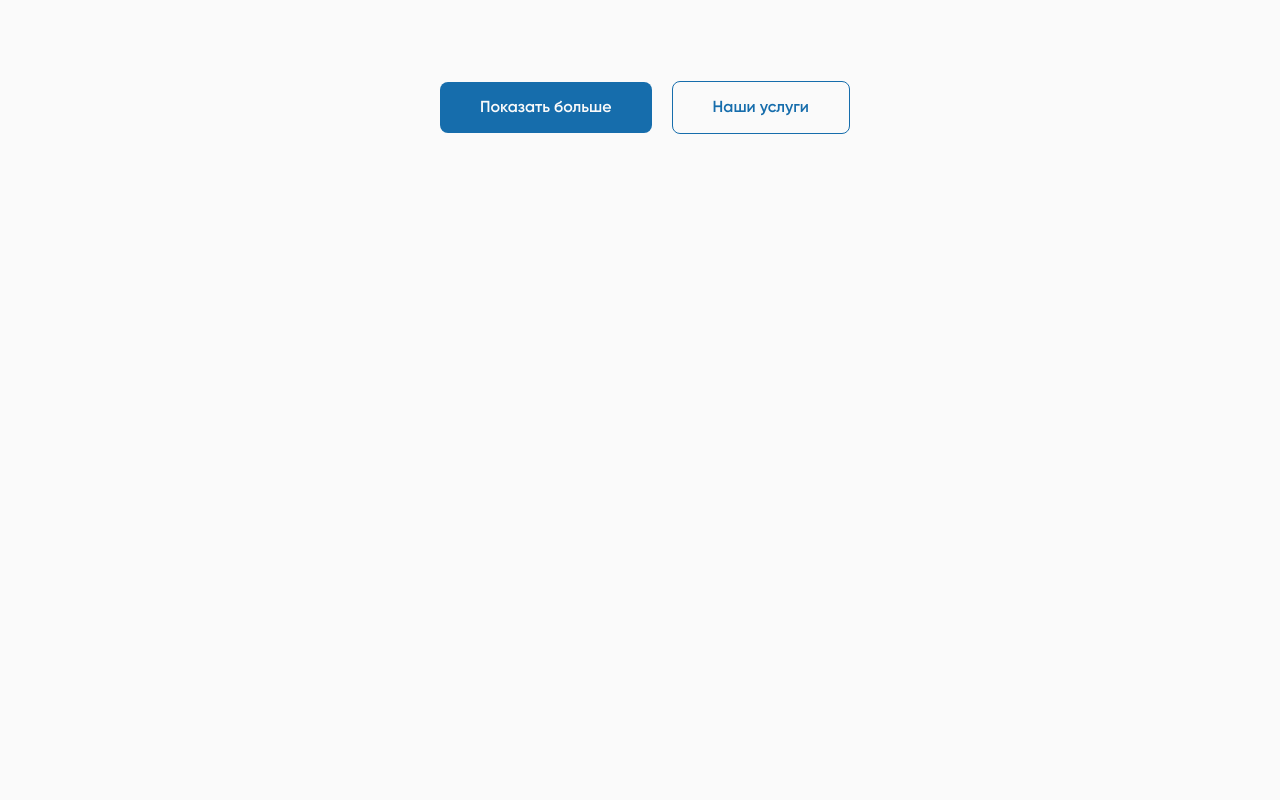
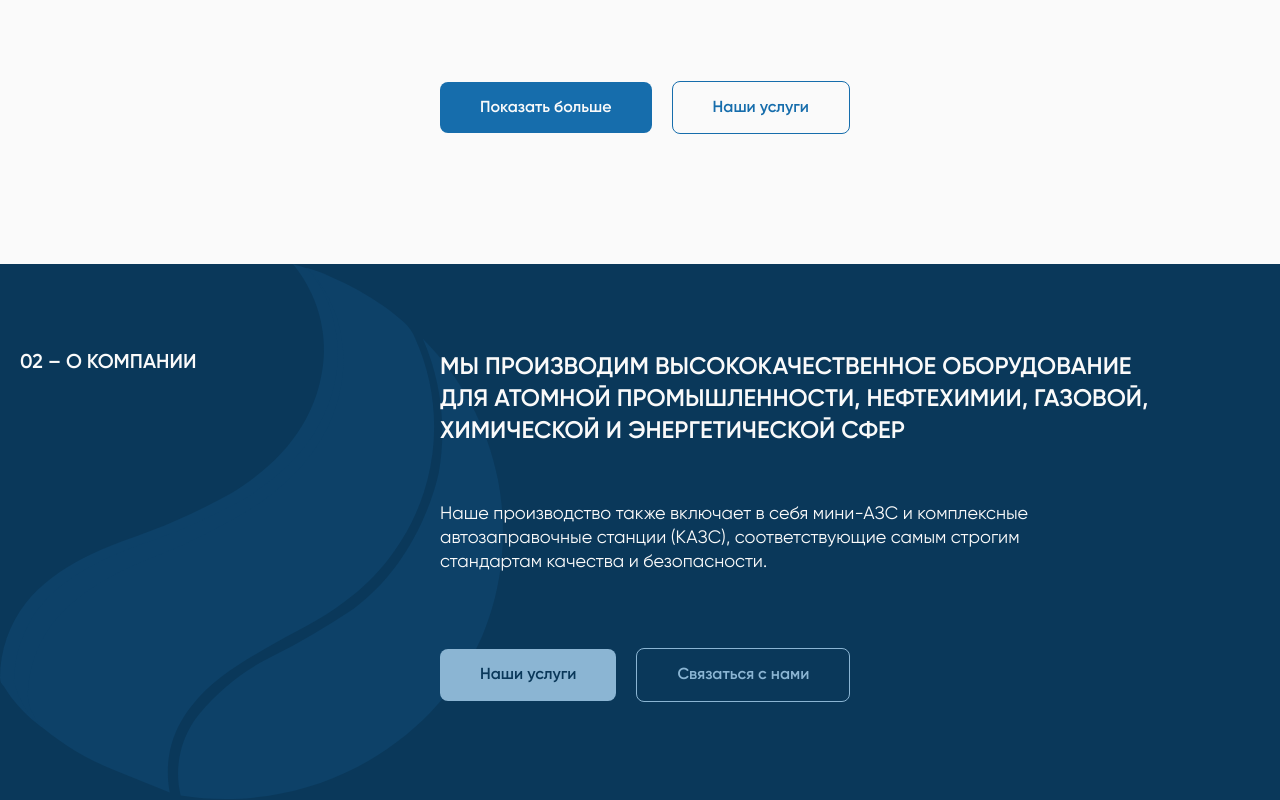
Before and after one commit to danelian/uralhim, a website: page src/index.html in a window 1280 px wide. Shown: the part 1982-2782 px from the top of the page. Before the commit the page ends 2246 px from the top, so only its background shows below. Drawn offline with nearby package versions, Linux system fonts and the light colour scheme; files that its build step writes are made by us from their sources; files whose address does not match are found by name.

Commit message:
section companybl - desktop

```diff
--- a/src/index.html
+++ b/src/index.html
@@ -21,6 +21,8 @@
 
 		@@include('widgets/productsbl.html')
 
+		@@include('widgets/companybl.html')
+
 	</main>
 
 	@@include('template/footer.html')
--- a/src/scss/blocks/buttons.scss
+++ b/src/scss/blocks/buttons.scss
@@ -16,7 +16,9 @@
 	flex-wrap: wrap;
 	width: 100%;
 	.button-primary,
-	.button-second {
+	.button-second,
+	.button-primary-dark,
+	.button-second-dark {
 		margin-top: 10px;
 		margin-bottom: 10px;
 		&:not(:last-child) {
@@ -57,6 +59,32 @@
 		background-color: var(--midGrey-color);
 	}
 }
+.button-primary-dark {
+	display: inline-flex;
+	align-items: center;
+	justify-content: center;
+	padding: 17px 40px 15px;
+	font-size: 16px;
+	line-height: 1.2;
+	font-weight: 600;
+	text-align: center;
+	color: var(--darkBlue-color);
+	text-decoration: none;
+	border: 0;outline: none;
+	border-radius: 8px;
+	background-color: var(--lightBlue-color);
+	transition: .3s ease;
+	&:hover {
+		text-decoration: none;
+		color: var(--darkBlue-color);
+		background-color: var(--midBlue-color);
+	}
+	&:disabled,
+	[disabled] {
+		color: var(--darkGrey-color);
+		background-color: var(--midGrey-color);
+	}
+}
 .button-second {
 	display: inline-flex;
 	align-items: center;
@@ -84,9 +112,38 @@
 		border-color: var(--midGrey-color);
 	}
 }
+.button-second-dark {
+	display: inline-flex;
+	align-items: center;
+	justify-content: center;
+	padding: 17px 40px 15px;
+	font-size: 16px;
+	line-height: 1.2;
+	font-weight: 600;
+	text-align: center;
+	color: var(--lightBlue-color);
+	text-decoration: none;
+	border: 1px solid var(--lightBlue-color);
+	outline: none;
+	border-radius: 8px;
+	background-color: transparent;
+	transition: .3s ease;
+	&:hover {
+		text-decoration: none;
+		color: var(--midBlue-color);
+		border-color: var(-midkBlue-color);
+	}
+	&:disabled,
+	[disabled] {
+		color: var(--midGrey-color);
+		border-color: var(--midGrey-color);
+	}
+}
 @include tablet {
 	.button-primary,
-	.button-second {
+	.button-second,
+	.button-primary-dark,
+	.button-second-dark {
 		font-size: 14px;
 	}
 }
@@ -98,7 +155,9 @@
 		flex-wrap: wrap;
 		width: 100%;
 		.button-primary,
-		.button-second {
+		.button-second,
+		.button-primary-dark,
+		.button-second-dark {
 			margin: 0;
 			width: 100%;
 			&:not(:last-child) {
--- a/src/scss/style.scss
+++ b/src/scss/style.scss
@@ -71,3 +71,4 @@
 @import "widgets/hero";
 @import "widgets/benefits";
 @import "widgets/productsbl";
+@import "widgets/companybl";
--- /dev/null
+++ b/src/scss/widgets/companybl.scss
@@ -0,0 +1,44 @@
+.companybl {
+  position: relative;
+  padding: 88px 0;
+  color: var(--white-color);
+  background-color: var(--darkBlue-color);
+  z-index: 0;
+  &::before {
+    content: '';
+    position: absolute;
+    top: 0;
+    left: 0;
+    width: 100%;
+    height: 100%;
+    background-image: url('../img/logo-decor-blue.svg');
+    background-repeat: no-repeat;
+    background-size: auto 100%;
+    z-index: -1;
+  }
+  .default-title {
+    color: var(--white-color);
+  }
+  &__title {
+    margin-top: 0;
+    margin-bottom: 56px;
+    font-size: 24px;
+    font-weight: 600;
+    line-height: 1.32;
+    text-transform: uppercase;
+    color: var(--white-color);
+  }
+  &__text {
+    p {
+      margin-top: 0;
+      margin-bottom: 0;
+      max-width: 620px;
+      &:not(:last-child) {
+        margin-bottom: 20px;
+      }
+    }
+  }
+  .row-buttons {
+    margin-top: 64px;
+  }
+}
--- /dev/null
+++ b/src/widgets/companybl.html
@@ -0,0 +1,19 @@
+<section class="companybl">
+  <div class="container">
+    <div class="default__container">
+      <div class="default__container-left">
+        <h2 class="default-title">02 – о компании</h2>
+      </div>
+      <div class="default__container-right">
+        <h2 class="companybl__title">мы производим высококачественное оборудование для&nbsp;атомной промышленности, нефтехимии, газовой, химической и энергетической сфер</h2>
+        <div class="companybl__text">
+          <p>Наше производство также включает в себя мини-АЗС и комплексные автозаправочные станции (КАЗС), соответствующие самым строгим стандартам качества и безопасности.</p>
+        </div>
+        <div class="row-buttons">
+          <a href="services.html" class="button-primary-dark">Наши услуги</a>
+          <a href="#" class="button-second-dark">Связаться с нами</a>
+        </div>
+      </div>
+    </div>
+  </div>
+</section>
--- a/src/widgets/productsbl.html
+++ b/src/widgets/productsbl.html
@@ -2,7 +2,7 @@
   <div class="container">
     <div class="default__container">
       <div class="default__container-left">
-        <h2 class="default-title"><span>01 – </span>Каталог продукции</h2>
+        <h2 class="default-title">01 – Каталог продукции</h2>
       </div>
       <div class="default__container-right">
         <div class="productsbl__cards">
```
Also changed, not shown: dist/css/style.css, dist/css/style.min.css, dist/img/logo-decor-blue.svg (added), dist/index.html, src/img/logo-decor-blue.svg (added).
